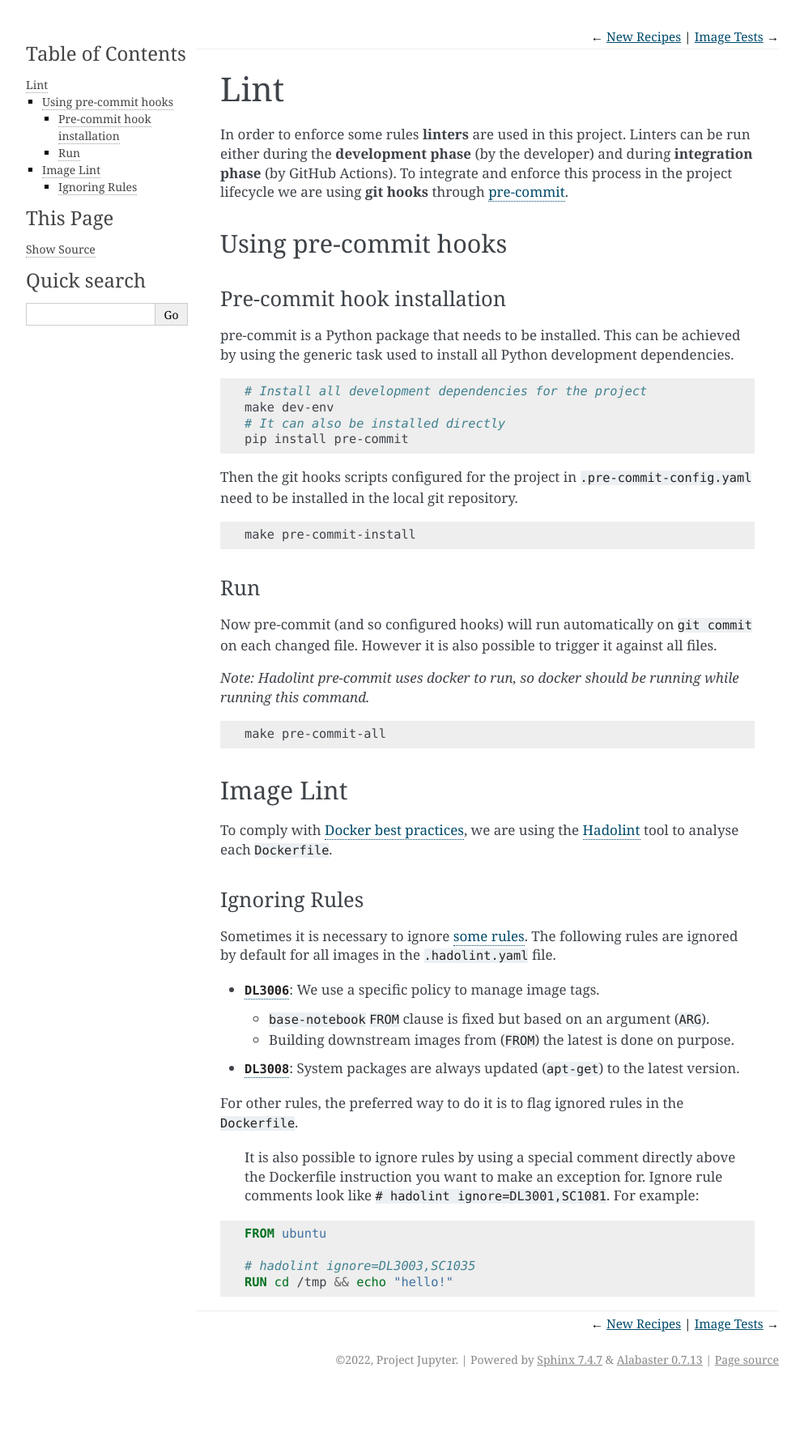
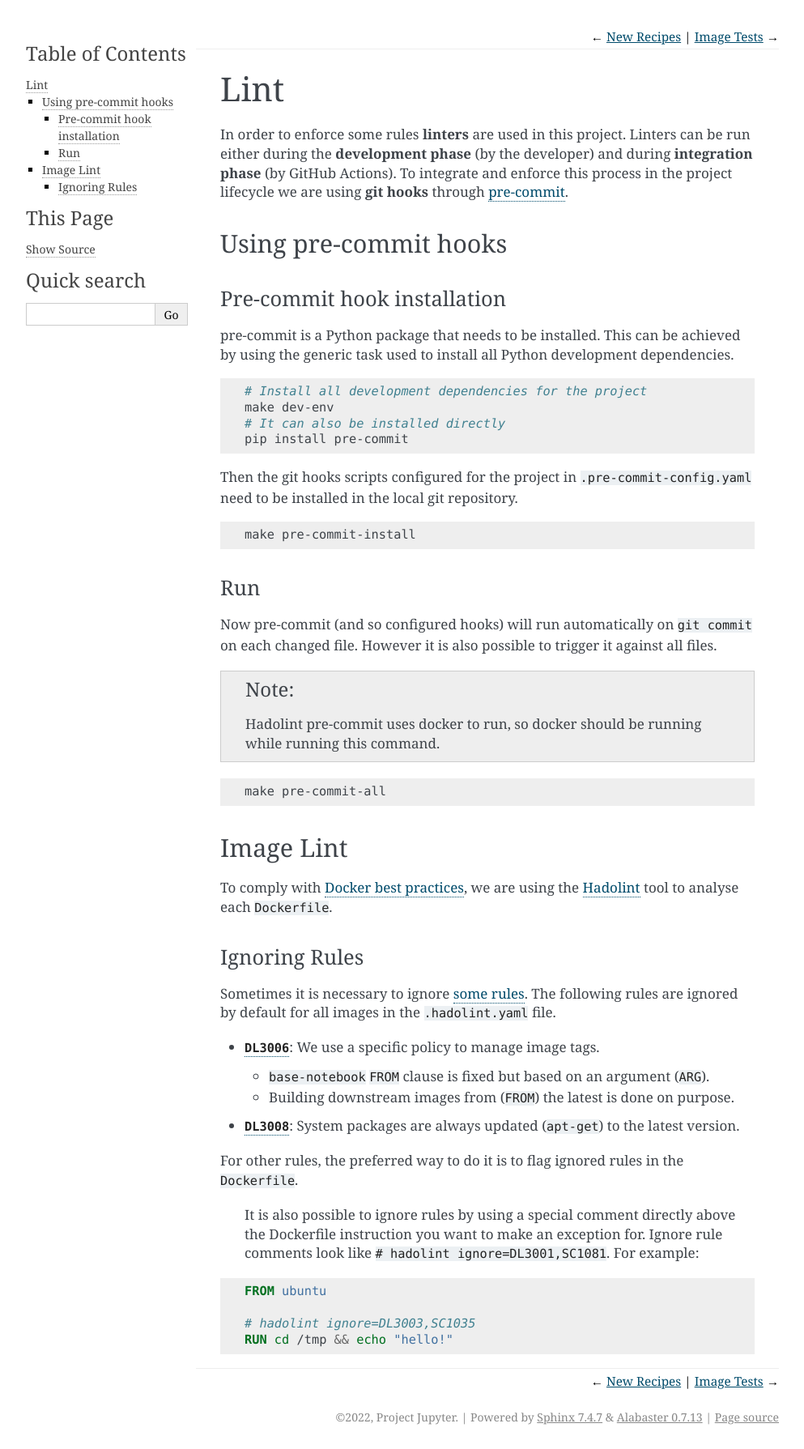
Before and after one commit to jupyter/docker-stacks, a Sphinx documentation site: the page built from docs/contributing/lint.md, in a window 1280 px wide. Shown: the whole page at 81% size, without its empty margins (148-1141 px from the left). Built offline with Sphinx 7.4.7, drawn with Linux system fonts in a browser that asks for light colours; before the commit the page ends 1718 px from its top, so only the background shows below that; some of the changed lines change nothing that is shown.

Commit message:
Update docs/contributing/lint.md
Co-authored-by: Erik Sundell <erik.i.sundell@gmail.com>

````diff
--- a/docs/contributing/lint.md
+++ b/docs/contributing/lint.md
@@ -29,7 +29,9 @@ make pre-commit-install
 Now pre-commit (and so configured hooks) will run automatically on `git commit` on each changed file.
 However it is also possible to trigger it against all files.
 
-_Note: Hadolint pre-commit uses docker to run, so docker should be running while running this command._
+```{note}
+Hadolint pre-commit uses docker to run, so docker should be running while running this command.
+```
 
 ```sh
 make pre-commit-all
````
